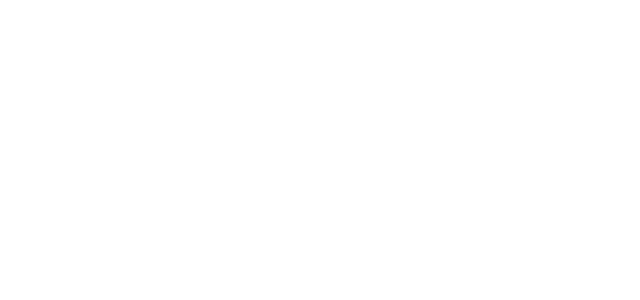
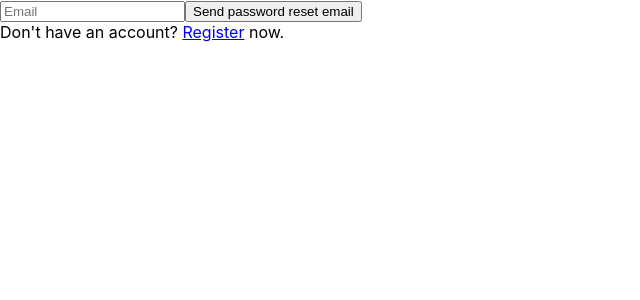
Before and after one commit to repopusher/Expenditure-Management-Project, a React (Create React App) app in the folder FYP_Web/expenditure-web/: page /reset in a window 1280 px wide. Before the commit this address had no page. Shown: the top 300 px of the page, without its empty margins (0-640 px from the left). Built offline with nearby package versions, Linux system fonts and the light colour scheme; no server answers.

Commit message:
Register, signup, reset password implemented

```diff
--- a/FYP_Web/expenditure-web/src/App.js
+++ b/FYP_Web/expenditure-web/src/App.js
@@ -1,6 +1,8 @@
 import { BrowserRouter, Route, Routes } from 'react-router-dom';
+import Dashboard from './components/Dashboard';
 import Login from './components/Login'
 import Register from './components/Register';
+import Reset from './components/Reset';
 
 function App() {
   return (
@@ -9,6 +11,8 @@
       <Routes>
           <Route path='/' element={<Login/>}></Route>
           <Route path='/register' element={<Register/>}></Route>
+          <Route path='/reset' element={<Reset/>}></Route>
+          <Route path='/dashboard' element={<Dashboard/>}></Route>
         </Routes>
       </BrowserRouter>
     </div>
--- /dev/null
+++ b/FYP_Web/expenditure-web/src/components/Dashboard.js
@@ -0,0 +1,53 @@
+import React, { useEffect, useState } from "react";
+import { useAuthState } from "react-firebase-hooks/auth";
+import { useNavigate } from "react-router-dom";
+import { auth, db, logout } from "../config/firebase";
+import { query, collection, getDocs, where } from "firebase/firestore";
+
+function Dashboard() {
+  //Error variable if you need it in [user, loading, error]
+  const [user, loading] = useAuthState(auth);
+  const [name, setName] = useState("");
+
+  const navigate = useNavigate();
+
+  const fetchUserName = async () => {
+    try {
+      const q = query(collection(db, "users"), where("uid", "==", user?.uid));
+      const doc = await getDocs(q);
+      const data = doc.docs[0].data();
+      setName(data.name);
+    } catch (err) {
+      console.error(err);
+      alert("An error occured while fetching user data");
+    }
+  };
+
+  useEffect(() => {
+    function fetchBusinesses(){
+
+        if (loading) return;
+
+        if (!user) return navigate('/', {replace: true});
+
+        fetchUserName();
+    }
+
+    fetchBusinesses()
+
+  }, [user, loading, navigate]);
+
+  return (
+    <div className="dashboard">
+       <div className="dashboard__container">
+        Logged in as
+         <div>{name}</div>
+         <div>{user?.email}</div>
+         <button className="dashboard__btn" onClick={logout}>
+          Logout
+         </button>
+       </div>
+     </div>
+  );
+}
+export default Dashboard;
--- a/FYP_Web/expenditure-web/src/components/Register.js
+++ b/FYP_Web/expenditure-web/src/components/Register.js
@@ -6,13 +6,15 @@
 function Register() {
   const [email, setEmail] = useState("");
   const [password, setPassword] = useState("");
-  const [user, loading, error] = useAuthState(auth);
+  const [name, setName] = useState("");
+  //Error varble if you need it in brackets
+  const [user, loading] = useAuthState(auth);
 
   const navigate = useNavigate();
 
   const register = () => {
-    if (!email) alert("Please enter email");
-    registerWithEmailAndPassword(email, password);
+    if (!name) alert("Please enter name");
+    registerWithEmailAndPassword(name, email, password);
   };
 
   useEffect(() => {
@@ -29,6 +31,14 @@
   return (
     <div className="register">
       <div className="register__container">
+
+        <input
+          type="text"
+          className="register__textBox"
+          value={name}
+          onChange={(e) => setName(e.target.value)}
+          placeholder="Name"
+        />
 
         <input
           type="text"
--- /dev/null
+++ b/FYP_Web/expenditure-web/src/components/Reset.js
@@ -0,0 +1,51 @@
+import React, { useEffect, useState } from "react";
+import { useAuthState } from "react-firebase-hooks/auth";
+import { useNavigate } from "react-router-dom";
+import { Link } from "react-router-dom";
+import { auth, sendPasswordReset } from '../config/firebase';
+
+function Reset() {
+
+  const [email, setEmail] = useState("");
+  const [user, loading] = useAuthState(auth);
+
+  const navigate = useNavigate();
+
+  useEffect(() => {
+
+    function fetchBusinesses(){
+        if (loading) return;
+
+        if (user) navigate('/dashboard', {replace: true});
+    }
+
+    fetchBusinesses()
+
+  }, [user, loading, navigate]);
+
+  return (
+    <div className="reset">
+      <div className="reset__container">
+
+        <input
+          type="text"
+          className="reset__textBox"
+          value={email}
+          onChange={(e) => setEmail(e.target.value)}
+          placeholder="Email"
+        />
+        <button
+          className="reset__btn"
+          onClick={() => sendPasswordReset(email)}
+        >
+          Send password reset email
+        </button>
+        <div>
+          Don't have an account? <Link to="/register">Register</Link> now.
+        </div>
+      </div>
+    </div>
+  );
+}
+
+export default Reset;
--- a/FYP_Web/expenditure-web/src/config/firebase.js
+++ b/FYP_Web/expenditure-web/src/config/firebase.js
@@ -27,12 +27,13 @@
   }
 };
 
-const registerWithEmailAndPassword = async (email, password) => {
+const registerWithEmailAndPassword = async (name, email, password) => {
   try {
     const res = await createUserWithEmailAndPassword(auth, email, password);
     const user = res.user;
     await addDoc(collection(db, "users"), {
       uid: user.uid,
+      name,
       authProvider: "local",
       email,
     });
```
Also changed, not shown: 1 other file (tests, documents, lock files or other folders).
